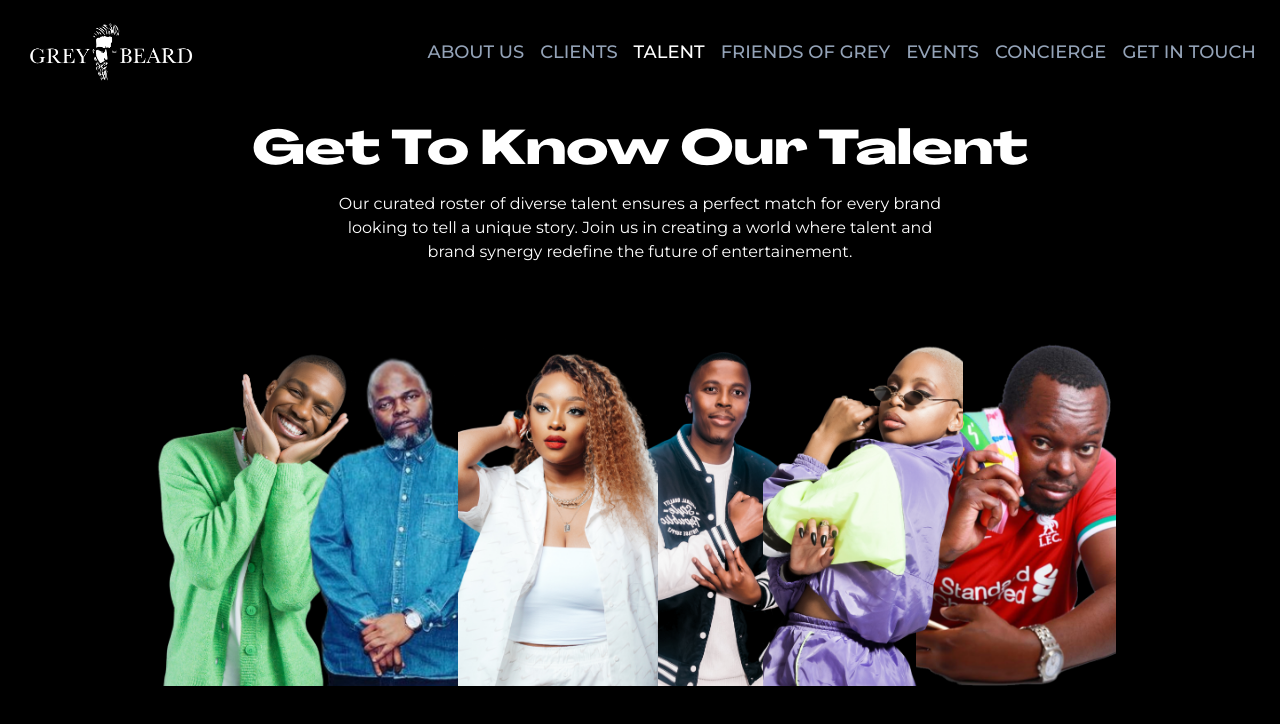
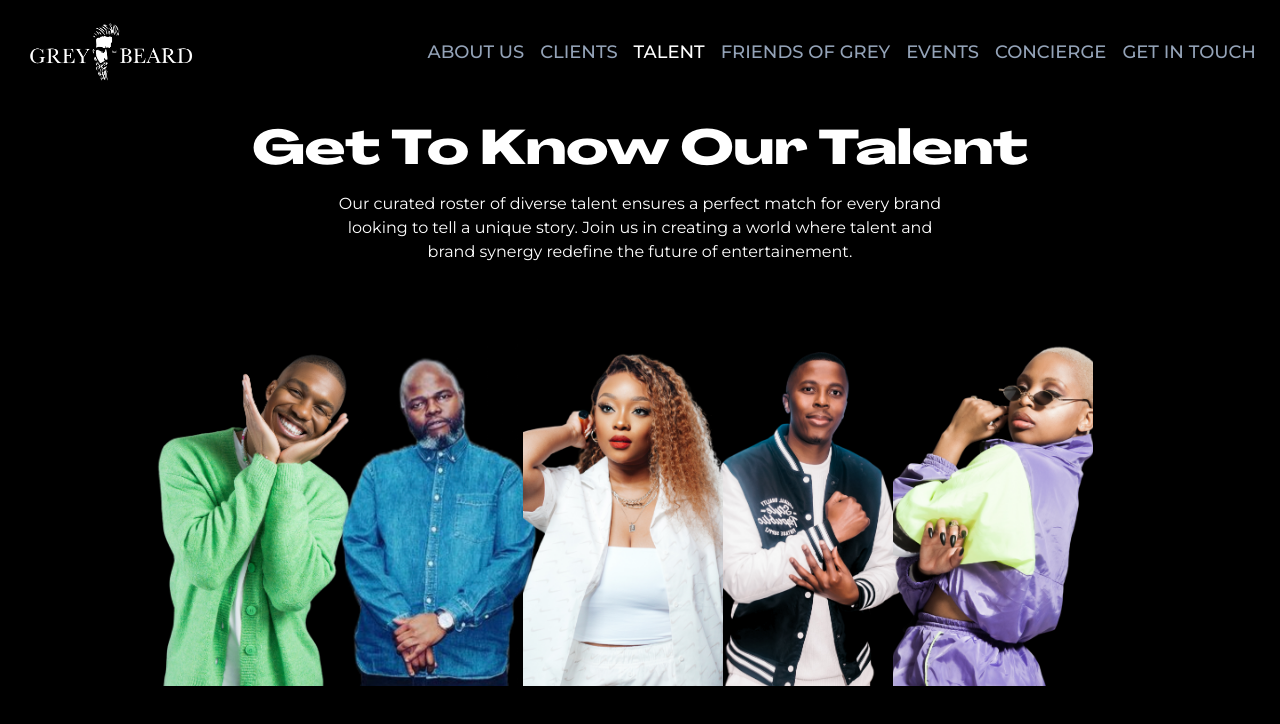
Before and after one commit to PhilaniNcube/greybeard, a Next.js app: page /artists in a window 1280 px wide. Shown: the top 724 px of the page. Built offline with nearby package versions, Linux system fonts and the light colour scheme.

Commit message:
Remove commented out code for Benjahmin in home-carousel.tsx and artists.ts

```diff
--- a/app/(home)/home-carousel.tsx
+++ b/app/(home)/home-carousel.tsx
@@ -55,12 +55,12 @@ const artists = [
   //   image: "/images/just6.webp",
   //   backgroundColor: "bg-gradient-to-r from-slate-200 to-slate-400",
   // },
-  {
-    name: "Benjahmin",
-    slug: "benjamin",
-    image: "/images/benjamin.png",
-    backgroundColor: "bg-gradient-to-r from-teal-600 to-teal-700",
-  },
+  // {
+  //   name: "Benjahmin",
+  //   slug: "benjamin",
+  //   image: "/images/benjamin.png",
+  //   backgroundColor: "bg-gradient-to-r from-teal-600 to-teal-700",
+  // },
   // {
   //   name: "Heavy K",
   //   image: "/images/heavyk.png",
--- a/artists.ts
+++ b/artists.ts
@@ -59,18 +59,18 @@ const artists = [
     },
      backgroundColor: "linear-gradient(0deg, rgba(34,193,195,1) 0%, rgba(43,187,145,1) 100%)",
   },
-  {
-    name: "Benjahmin The Faff",
-    slug: "benjamin",
-    image: "/images/talent/ben.png",
-    description: "Part of an elite customisation movement in the city of Joburg, BenjahminTheFaff produces the freshest and hottest designs. From shoes to denim, anything he puts his brush to conveys uniqueness and flair. His artwork is one of one making them rare pieces of art that aren’t mass produced but rather curated for an individual’s unique style and personality. BenjahminTheFaff uses his art to illustrate Africa through his eyes. He believes that a career as an artist is possible in Africa and strives to show case this through his work and dedication to his craft. Born in Kenya and raised in South Africa, his exposure to culture on both ends has allowed him to hone in on his skill. His work spans from Converse, Jameson, J&B, Shesha, Nike and Nandos to name a few.",
-    socials: {
-      twitter: "https://twitter.com/kele_megano",
-      instagram: "https://www.instagram.com/kele_megano",
-      facebook: "https://www.facebook.com/Kele Megano"
-    },
-      backgroundColor: "linear-gradient(90deg, rgba(2,0,36,1) 0%, rgba(9,9,121,1) 100%)",
-  },
+  // {
+  //   name: "Benjahmin The Faff",
+  //   slug: "benjamin",
+  //   image: "/images/talent/ben.png",
+  //   description: "Part of an elite customisation movement in the city of Joburg, BenjahminTheFaff produces the freshest and hottest designs. From shoes to denim, anything he puts his brush to conveys uniqueness and flair. His artwork is one of one making them rare pieces of art that aren’t mass produced but rather curated for an individual’s unique style and personality. BenjahminTheFaff uses his art to illustrate Africa through his eyes. He believes that a career as an artist is possible in Africa and strives to show case this through his work and dedication to his craft. Born in Kenya and raised in South Africa, his exposure to culture on both ends has allowed him to hone in on his skill. His work spans from Converse, Jameson, J&B, Shesha, Nike and Nandos to name a few.",
+  //   socials: {
+  //     twitter: "https://twitter.com/kele_megano",
+  //     instagram: "https://www.instagram.com/kele_megano",
+  //     facebook: "https://www.facebook.com/Kele Megano"
+  //   },
+  //     backgroundColor: "linear-gradient(90deg, rgba(2,0,36,1) 0%, rgba(9,9,121,1) 100%)",
+  // },
 ]
 
 
```
